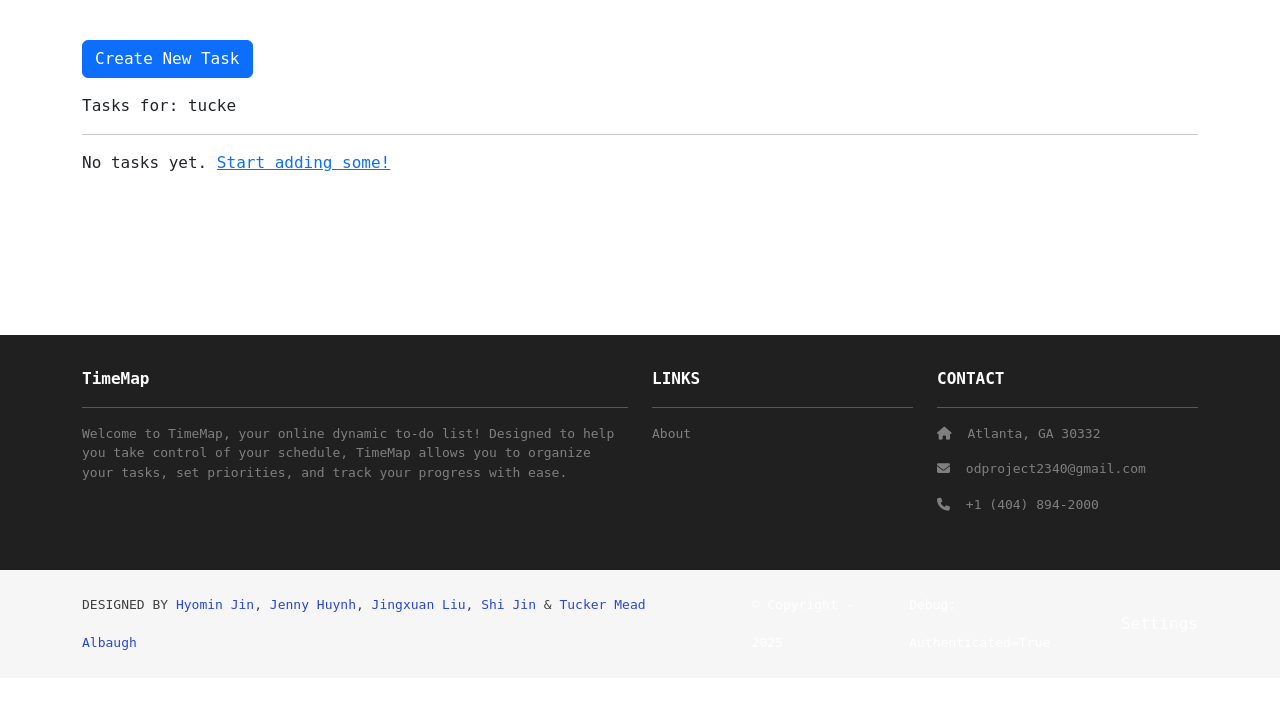
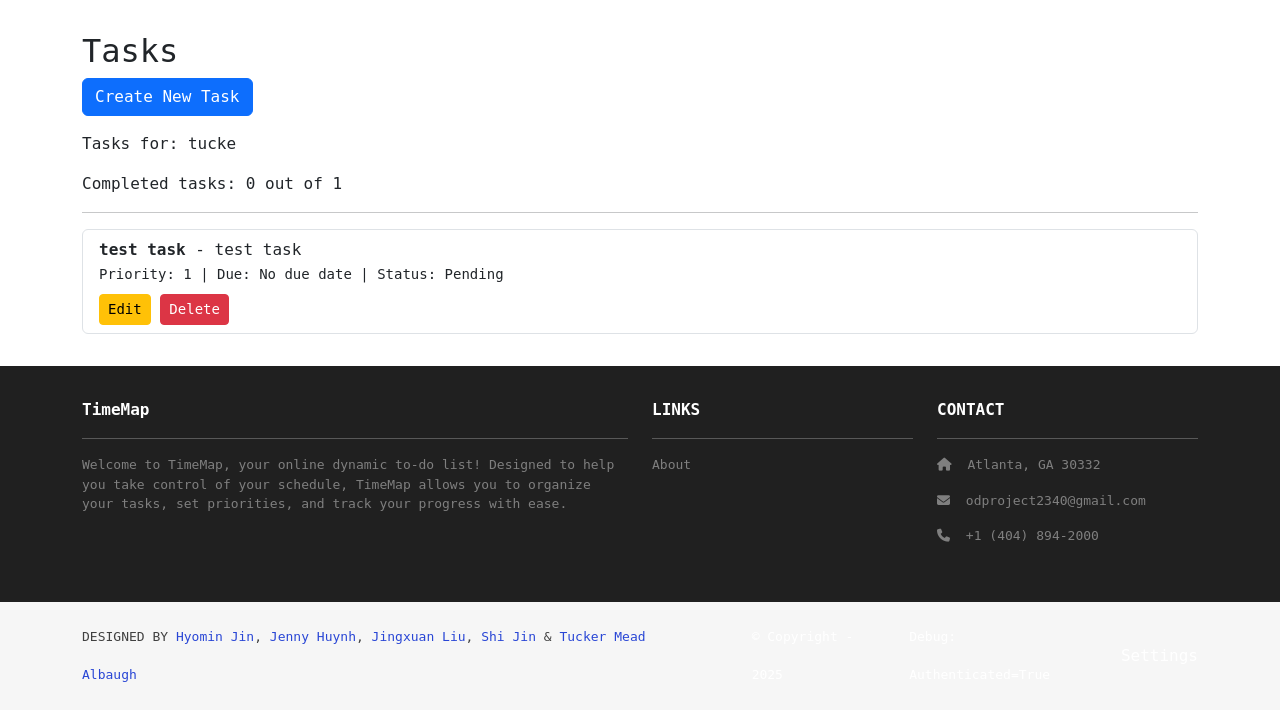
Before and after one commit to jingxuanliu1/timeMap, a Django app: page /tasks/ in a window 1280 px wide. Shown: the part 122-832 px from the top of the page. Before the commit the page ends 772 px from the top, so only its background shows below. Run offline with Django 5.2, Linux system fonts and the light colour scheme; a user stored in the database is signed in; data comes from the database, SQL or seed files in the repository; some libraries are stand-ins or nearby versions.

Commit message:
added completed count

```diff
--- a/tasks/templates/tasks/index.html
+++ b/tasks/templates/tasks/index.html
@@ -8,6 +8,7 @@
         {% if request.user.is_authenticated %}
           <a href="{% url 'tasks:create_task' %}" class="btn btn-primary mb-3">Create New Task</a>
           <p>Tasks for: {{ request.user.username }}</p>
+          <p>Completed tasks: {{ template_data.completed_count }} out of {{ template_data.tasks|length }}</p>
         {% endif %}
         <hr />
         {% if request.user.is_authenticated %}
--- a/tasks/views.py
+++ b/tasks/views.py
@@ -7,12 +7,15 @@ from .forms import TaskForm
 # View to display all tasks
 @login_required
 def index(request):
-    if not request.user.is_authenticated:
-        return render(request, 'tasks/index.html', {'template_data': {'title': 'Tasks', 'tasks': []}})
-    tasks = Task.objects.filter(user=request.user).order_by('start_time')  # Get tasks for the logged-in user
-    completed_count = Task.objects.filter(user=request.user).filter(completed=True).count()
-    return render(request, 'tasks/index.html', {'tasks': tasks, 'completed_count': completed_count})
-
+    tasks = Task.objects.filter(user=request.user).order_by('start_time')
+    completed_count = tasks.filter(completed=True).count()
+    return render(request, 'tasks/index.html', {
+        'template_data': {
+            'title': 'Tasks',
+            'tasks': tasks,
+            'completed_count': completed_count
+        }
+    })
 # View to create a new task
 @login_required
 def create_task(request):
```
